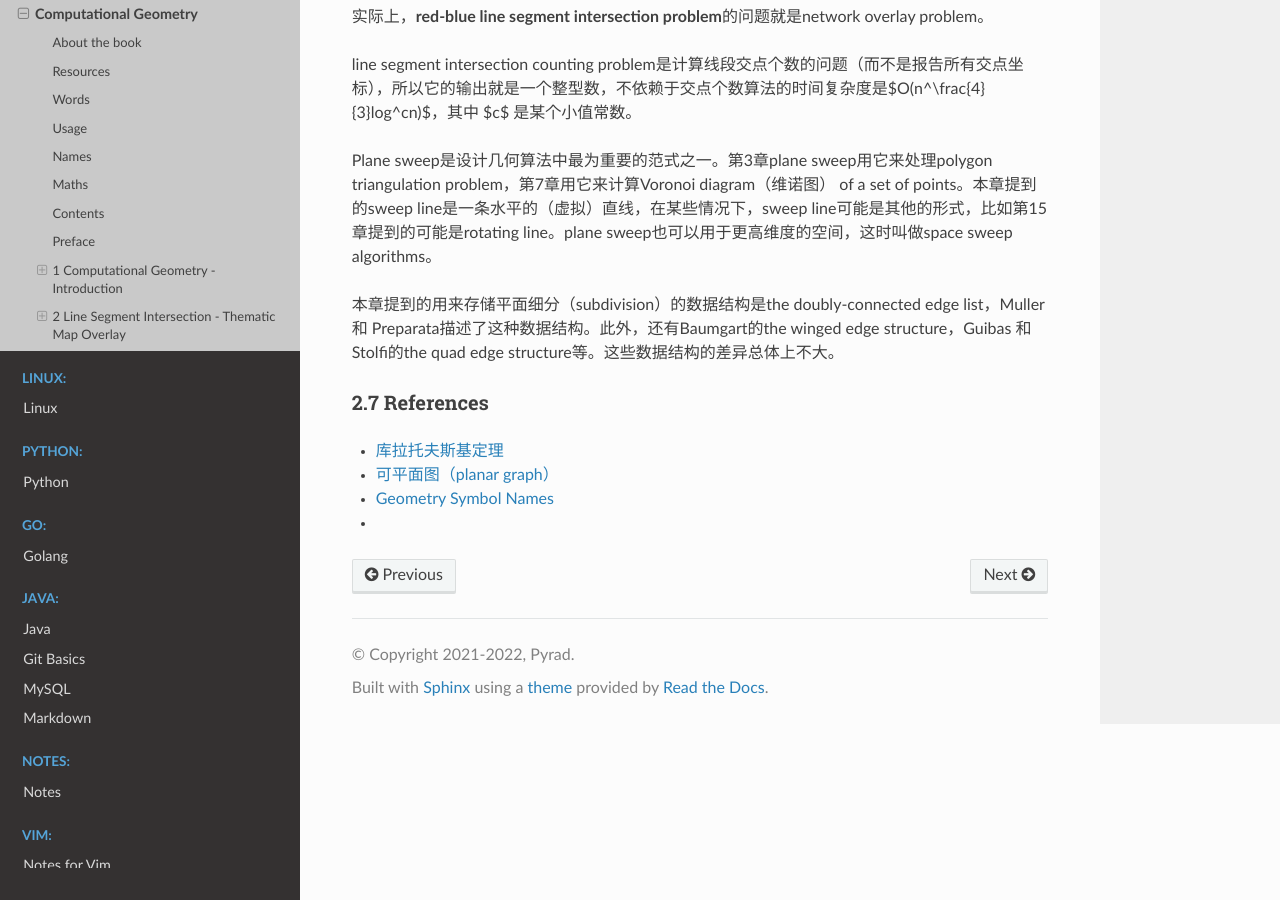
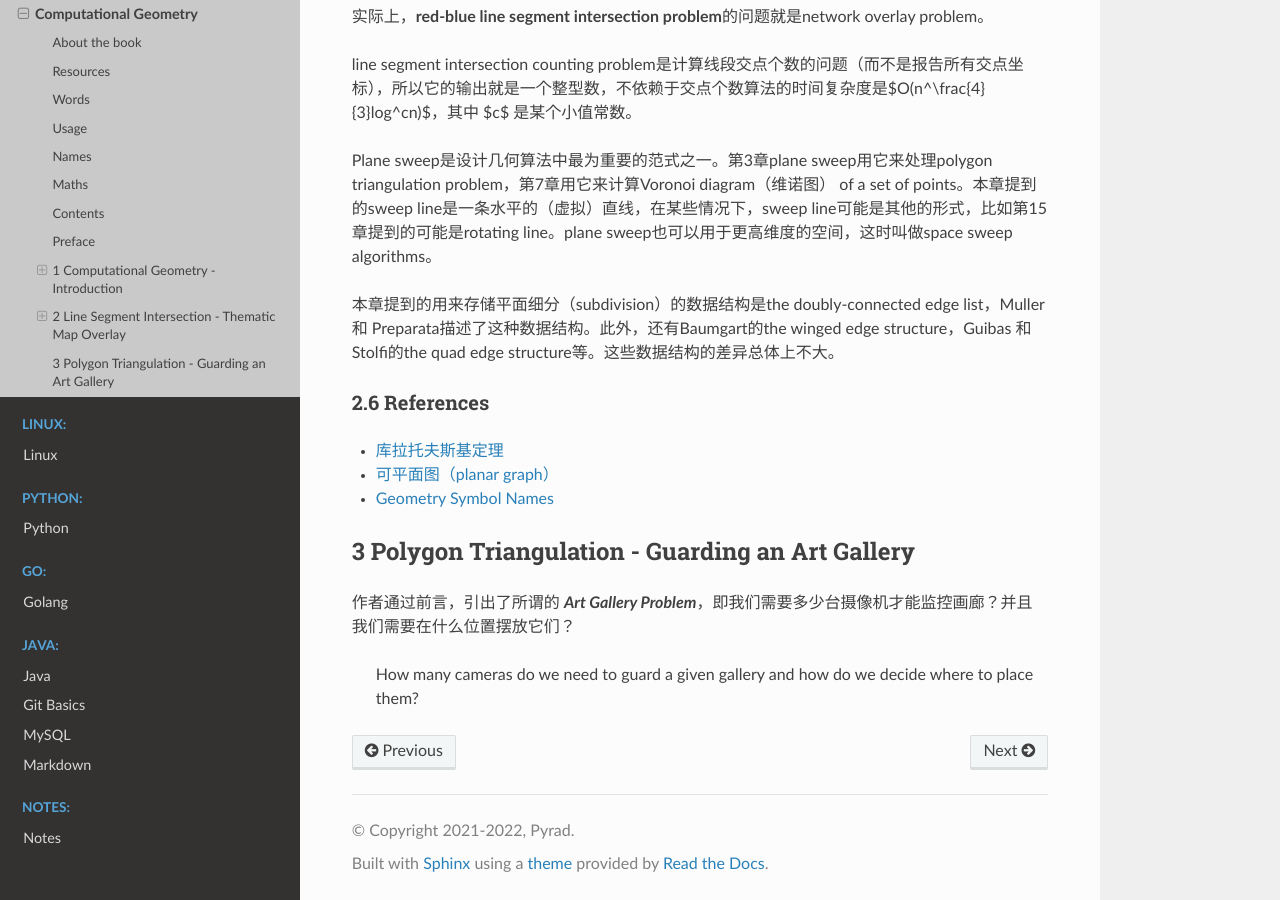
Before and after one commit to Pyrad/pyradnotes, a Sphinx documentation site: the page built from source/Geometry/ComputationalGeometryAA3rd.md, in a window 1280 px wide and 900 px high, scrolled down 22125 px. Built offline with Sphinx 7.4.7 and the Read the Docs theme 2.0.0, drawn with Linux system fonts in a browser that asks for light colours.

Commit message:
CGAA3 Start chap3 Polygon Triangulation

```diff
--- a/source/Geometry/ComputationalGeometryAA3rd.md
+++ b/source/Geometry/ComputationalGeometryAA3rd.md
@@ -847,9 +847,16 @@ problem，第7章用它来计算Voronoi diagram（维诺图） of a set of point
 
 
 
-### 2.7 References
+### 2.6 References
 
 - [库拉托夫斯基定理](https://baike.baidu.com/item/%E5%BA%93%E6%8B%89%E6%89%98%E5%A4%AB%E6%96%AF%E5%9F%BA%E5%AE%9A%E7%90%86/2748841?fr=aladdin)
 - [可平面图（planar graph）](https://baike.baidu.com/item/%E5%8F%AF%E5%B9%B3%E9%9D%A2%E5%9B%BE/19138688?fr=aladdin)
 - [Geometry Symbol Names](https://www.rapidtables.com/math/symbols/Geometry_Symbols.html)
--
+
+
+
+## 3 Polygon Triangulation - Guarding an Art Gallery
+
+作者通过前言，引出了所谓的 ***Art Gallery Problem***，即我们需要多少台摄像机才能监控画廊？并且我们需要在什么位置摆放它们？
+
+> How many cameras do we need to guard a given gallery and how do we decide where to place them?
```
